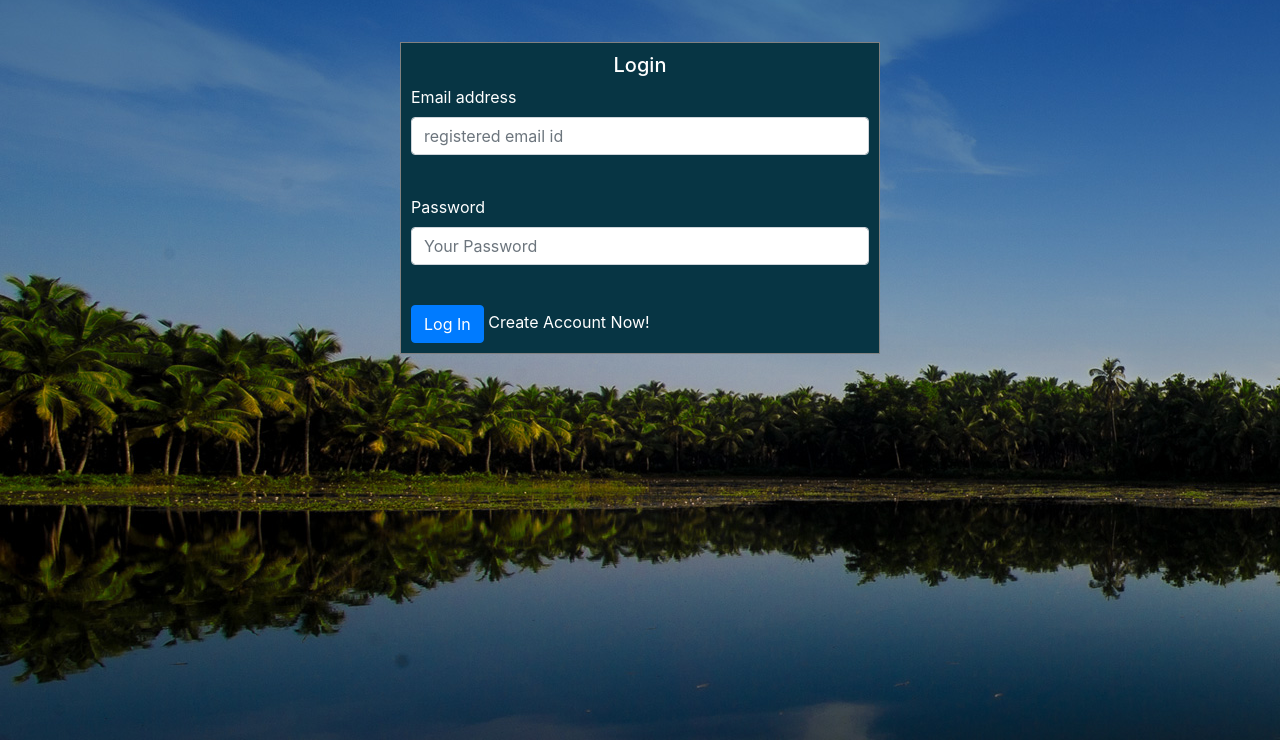
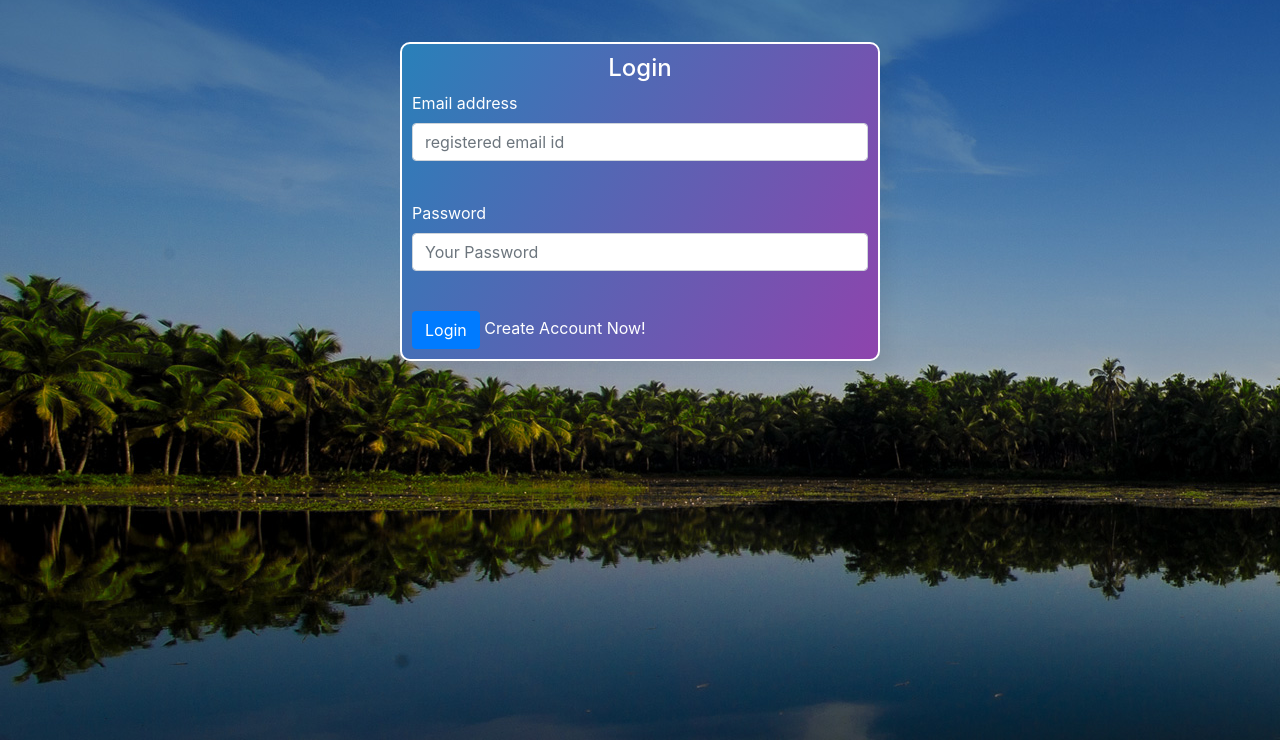
Before and after one commit to shmrmhmdm/Keralatourism, a plain HTML site: page login.html in a window 1280 px wide. Shown: the part 60-800 px from the top of the page. Drawn offline with nearby package versions, Linux system fonts and the light colour scheme.

Commit message:
form style updated

```diff
--- a/Style/styleForm.css
+++ b/Style/styleForm.css
@@ -2,17 +2,22 @@ form{
     margin-left: 400px;
     margin-right: 400px;
     margin-top: 100px;
-    border: 1px solid grey;
+    border: 2px solid white;
     padding: 10px;
-    background-color: rgb(7, 53, 68);
-
+    background: linear-gradient(120deg,#2980b9, #8e44ad);
+    border-radius: 10px;
+    box-shadow: 10px 10px 15px rgba(0,0,0,0.05);
 }
 .nav{
-    border: 1px solid rgb(102, 102, 73);
+    border: 1px solid white
 }
 header{
     border: 1px solid white;
 }
-label:hover{
-    background-color: blue;
-}
+
+body{
+    margin: 0;
+    padding: 0;
+    height: 100vh;
+    overflow: hidden;
+  }
--- a/login.html
+++ b/login.html
@@ -17,9 +17,9 @@
 
 </header>
 <body background="Images/login.jpg">
-
+  <div class="center">
     <form action="LoginHome.html" onsubmit="return validate();">
-      <h5 style="color: white;text-align: center;" >Login </h5>
+      <h4 style="color: white;text-align: center;" >Login </h4>
         <div class="form-group">
           <label for="exampleInputEmail1" style="color: white;">Email address</label>
           <input type="email" class="form-control" id="email" aria-describedby="emailHelp" placeholder="registered email id">
@@ -31,9 +31,10 @@
           <label for="pass" id="pass"></label>
         </div>
 
-        <button type="submit" class="btn btn-primary">Log In</button>
+        <button type="submit" class="btn btn-primary">Login</button>
         <label><a href="signup.html" style="color: white;text-decoration: none;" >  Create Account Now!</a>
       </form>
       <script src="loginvalid.js"></script>
+      </div>
 </body>
 </html>
```
Also changed, not shown: signup.html (+1 -0 lines).
